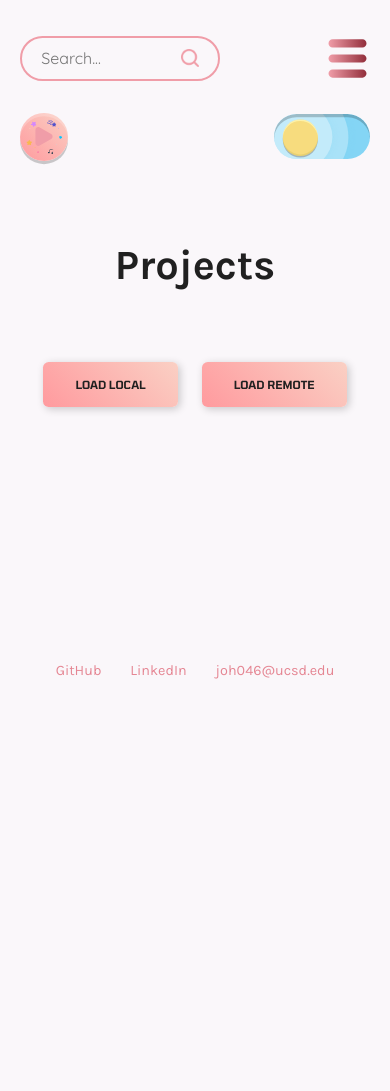
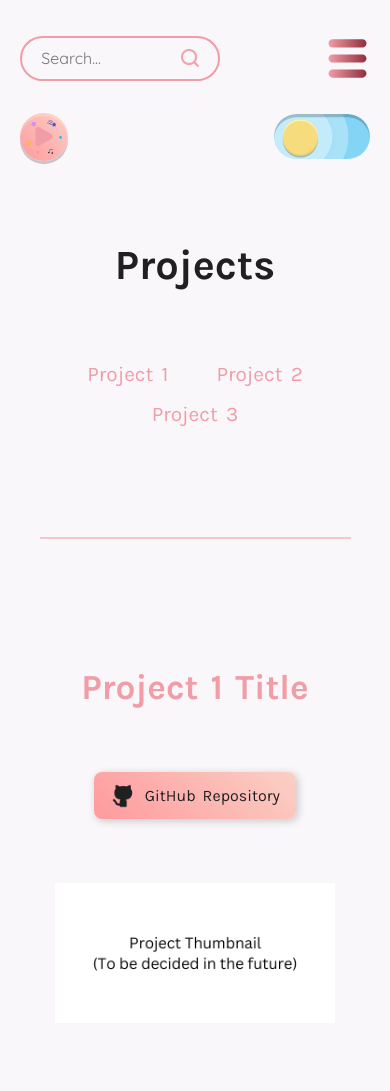
Before and after one commit to Julie0827/portfolio-react, a React (Vite) app: page /projects in a window 390 px wide. Shown: the top 1091 px of the page. Before the commit the page ends 844 px from the top, so only its background shows below. Built offline with nearby package versions, Linux system fonts and the light colour scheme.

Commit message:
Update projects & contact pages

```diff
--- a/src/pages/Contact.jsx
+++ b/src/pages/Contact.jsx
@@ -28,26 +28,21 @@ function Contact() {
                 </my-contact>
             </address>
 
-            <form id="contact-form" action="https://formspree.io/f/mwpvbryr" method="POST" noValidate>
+            <form id="contact-form" action="https://formspree.io/f/mwpvbryr" method="POST">
                 <fieldset className="form-field">
                     <label htmlFor="name">Name<span className="required-indicator">*</span></label>
                     <input type="text" id="name" name="name" required minLength="2" maxLength="50" placeholder="Enter your name" />
-                    <output id="name-error" className="error-message hidden"></output>
                 </fieldset>
 
                 <fieldset className="form-field">
                     <label htmlFor="email">Email<span className="required-indicator">*</span></label>
                     <input type="email" id="email" name="email" required maxLength="100" placeholder="Enter your email" />
-                    <output id="email-error" className="error-message hidden"></output>
                 </fieldset>
 
                 <fieldset className="form-field">
                     <label htmlFor="comments">Comments<span className="required-indicator">*</span></label>
                     <textarea id="comments" name="comments" rows="5" required minLength="10" maxLength="300" placeholder="Your message here..."></textarea>
-                    <output id="comments-info"><span id="char-counter"></span> / 300</output>
                 </fieldset>
-
-                <input type="hidden" id="bot-field" name="possible_bot" value="true" />
 
                 <button type="submit" className="btn">Send Message</button>
             </form>
--- a/src/pages/Projects.jsx
+++ b/src/pages/Projects.jsx
@@ -4,16 +4,48 @@ function Projects() {
     return (
         <main id="projects-container">
             <h1>Projects</h1>
-            <div id="load-buttons">
-                <button id="load-local" className="btn">Load Local</button>
-                <button id="load-remote" className="btn">Load Remote</button>
+            <nav id="project-nav">
+                <a href="#project1">Project 1</a>
+                <a href="#project2">Project 2</a>
+                <a href="#project3">Project 3</a>
+            </nav>
+            <div id="projects">
+                <section id="project1" class="project">
+                    <h2>Project 1 Title</h2>
+                    <a class="repo-btn" href="https://github.com/Julie0827/cse134-hw3" target="_blank">GitHub Repository</a>
+                    <picture>
+                        <source srcSet="../assets/images/thumbnail-large.png" media="(min-width: 1200px)" />
+                        <source srcSet="../assets/images/thumbnail-medium.png" media="(min-width: 768px)" />
+                        <img src="../assets/images/thumbnail-small.png" alt="Project Thumbnail" />
+                    </picture>
+                    <p>This is just a placeholder for now. A real description will go here soon, but in the meantime, this text is just filling space. It helps give an idea of how things will look once the actual content is added. Right now, there's nothing important to read here—this is just a temporary stand-in while the final version is being written. Maybe it will explain something in detail, provide useful information, or introduce an exciting project. Whatever it ends up being, it will definitely be more interesting than this! For now, though, this section is just here to help with layout and design. It makes sure everything is spaced properly and looks balanced before the real content is added. If something looks off, now is the time to fix it. Soon enough, this placeholder will be gone, and something meaningful will take its place. But until then, it's just here to remind us that there's more to come. Thanks for your patience!</p>
+                    <a href="#top" class="top-btn">Go to Top</a>
+                </section>
+
+                <section id="project2" class="project">
+                    <h2>Project 2 Title</h2>
+                    <a class="repo-btn" href="https://github.com/Julie0827/cse134-hw3" target="_blank">GitHub Repository</a>
+                    <picture>
+                        <source srcSet="assets/images/thumbnail-large.png" media="(min-width: 1200px)" />
+                        <source srcSet="assets/images/thumbnail-medium.png" media="(min-width: 768px)" />
+                        <img src="assets/images/thumbnail-small.png" alt="Project Thumbnail" />
+                    </picture>
+                    <p>This is just a placeholder for now. A real description will go here soon, but in the meantime, this text is just filling space. It helps give an idea of how things will look once the actual content is added. Right now, there's nothing important to read here—this is just a temporary stand-in while the final version is being written. Maybe it will explain something in detail, provide useful information, or introduce an exciting project. Whatever it ends up being, it will definitely be more interesting than this! For now, though, this section is just here to help with layout and design. It makes sure everything is spaced properly and looks balanced before the real content is added. If something looks off, now is the time to fix it. Soon enough, this placeholder will be gone, and something meaningful will take its place. But until then, it's just here to remind us that there's more to come. Thanks for your patience!</p>
+                    <a href="#top" class="top-btn">Go to Top</a>
+                </section>
+
+                <section id="project3" class="project">
+                    <h2>Project 3 Title</h2>
+                    <a class="repo-btn" href="https://github.com/Julie0827/cse134-hw3" target="_blank">GitHub Repository</a>
+                    <picture>
+                        <source srcSet="../assets/images/thumbnail-large.png" media="(min-width: 1200px)" />
+                        <source srcSet="../assets/images/thumbnail-medium.png" media="(min-width: 768px)" />
+                        <img src="../assets/images/thumbnail-small.png" alt="Project Thumbnail" />
+                    </picture>
+                    <p>This is just a placeholder for now. A real description will go here soon, but in the meantime, this text is just filling space. It helps give an idea of how things will look once the actual content is added. Right now, there's nothing important to read here—this is just a temporary stand-in while the final version is being written. Maybe it will explain something in detail, provide useful information, or introduce an exciting project. Whatever it ends up being, it will definitely be more interesting than this! For now, though, this section is just here to help with layout and design. It makes sure everything is spaced properly and looks balanced before the real content is added. If something looks off, now is the time to fix it. Soon enough, this placeholder will be gone, and something meaningful will take its place. But until then, it's just here to remind us that there's more to come. Thanks for your patience!</p>
+                    <a href="#top" class="top-btn">Go to Top</a>
+                </section>
             </div>
-            <div id="loading-message" className="hidden">
-                <p>Loading... Please wait...</p>
-                <img src="/assets/images/loading.gif" alt="Loading Animation" />
-            </div>
-            <nav id="project-nav"></nav>
-            <div id="projects"></div>
         </main>
     );
 }
--- a/src/styles/projects.css
+++ b/src/styles/projects.css
@@ -58,7 +58,7 @@
     flex-direction: column;
 }
 
-project-card {
+.project {
     display: flex;
     flex-direction: column;
     align-items: center;
@@ -67,11 +67,11 @@ project-card {
     border-bottom: 2px solid var(--main-color-light);
 }
 
-project-card:first-child {
+.project:first-child {
     border-top: 2px solid var(--main-color-light);
 }
 
-project-card ul {
+.project ul {
     display: flex;
     gap: 1rem;
     font-size: 0.8rem;
@@ -79,7 +79,7 @@ project-card ul {
     margin-top: -1.5rem;
 }
 
-project-card ul li {
+.project ul li {
     border-radius: 999px;
     padding: 0.5rem 1rem;
 }
@@ -117,13 +117,13 @@ project-card ul li {
     background-position: center;
 }
 
-project-card picture {
+.project picture {
     display: flex;
     justify-content: center;
     width: 100%;
 }
 
-project-card picture img {
+.project picture img {
     width: 70%;
 }
 
@@ -136,7 +136,7 @@ project-card picture img {
 }
 
 @media (max-width: 1000px) {
-    project-card picture img {
+    .project picture img {
         width: 90%;
     }
 }
@@ -146,7 +146,7 @@ project-card picture img {
         align-self: center;
     }
 
-    project-card picture img {
+    .project picture img {
         width: 90%;
     }
 }
```
